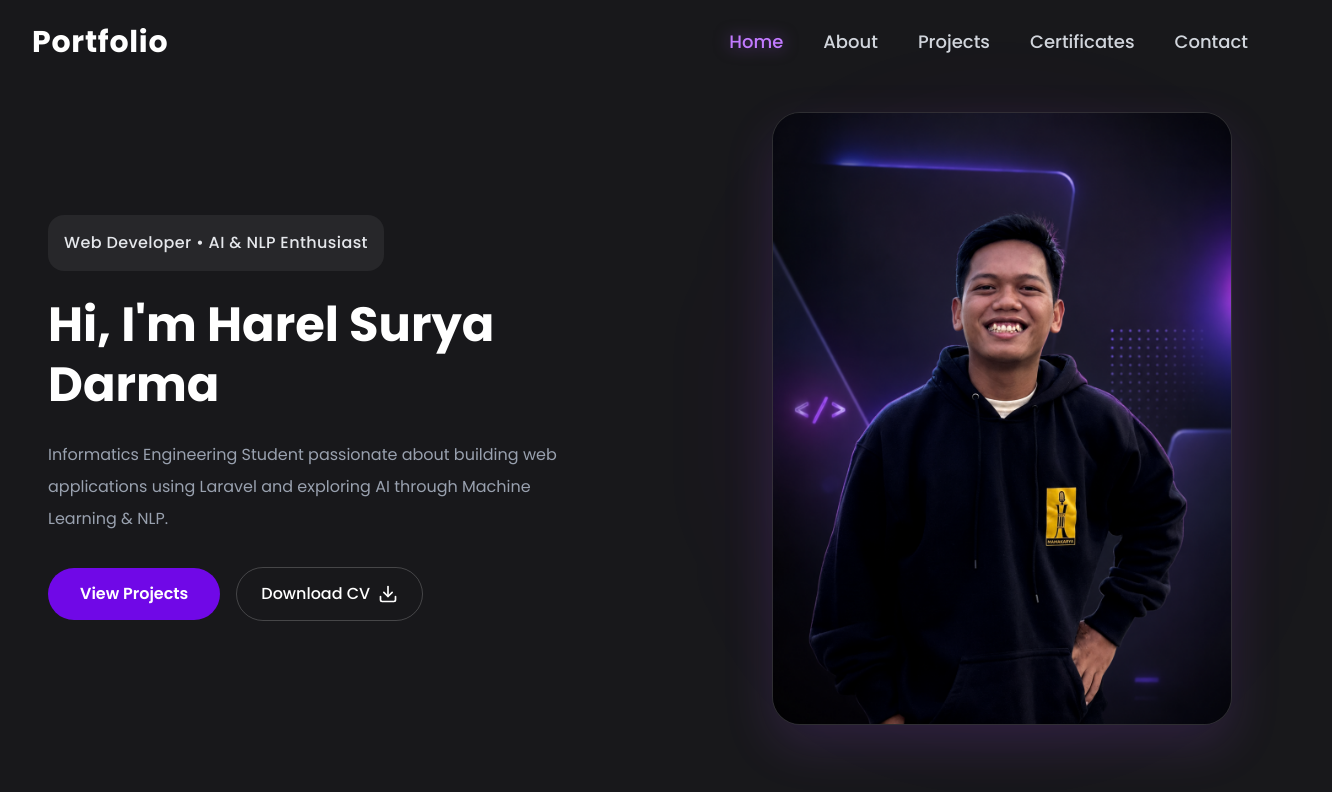
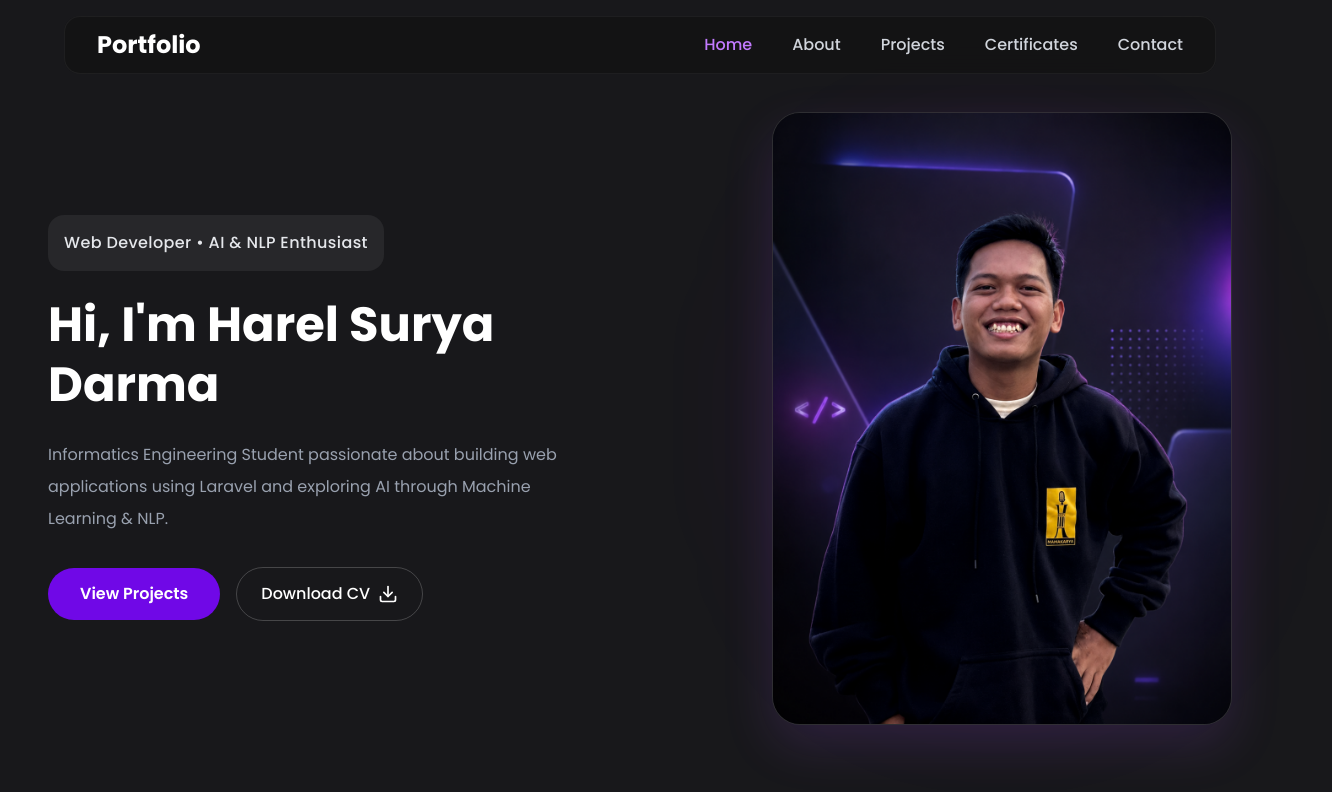
Before and after one commit to SuryaDarma4k/Portfolio, a React (Vite) app: page / in a window 1280 px wide. Shown: the top 792 px of the page, 1332 px wide, since content can reach past the window. Built offline with nearby package versions, Linux system fonts and the light colour scheme.

Commit message:
Update navbar section

```diff
--- a/src/components/Navbar.jsx
+++ b/src/components/Navbar.jsx
@@ -32,48 +32,48 @@ export const Navbar = () => {
             setActiveSection(current);
         };
 
+        handleScroll();
+
         window.addEventListener("scroll", handleScroll);
 
-        return () => {
-            window.removeEventListener("scroll", handleScroll);
-        };
+        return () => window.removeEventListener("scroll", handleScroll);
     }, []);
 
     const getLinkClass = (sectionName) => {
-        return `font-medium transition-all duration-300 ${
+        return `transition-all duration-300 font-medium ${
             activeSection === sectionName
-                ? "text-purple-400 drop-shadow-[0_0_8px_rgba(168,85,247,0.5)]"
+                ? "text-purple-400"
                 : "text-gray-300 hover:text-white"
         }`;
     };
 
     return (
-        <nav
-            className={`fixed top-0 left-0 w-full z-50 transition-all duration-300
-            ${
+        <>
+            <nav className="fixed top-4 left-1/2 -translate-x-1/2 z-50 w-[95%] max-w-6xl">
+                <div
+                    className={`rounded-2xl transition-all duration-300 ${
                         active
-                    ? "py-3 md:py-4 bg-[#121212]/90 backdrop-blur-md border-b border-white/10 shadow-[0_10px_30px_rgba(0,0,0,0.5)]"
-                    : "py-4 md:py-5 lg:py-6 bg-transparent"
+                            ? "bg-[#121212]/90 backdrop-blur-xl border border-white/10 shadow-xl"
+                            : "bg-[#121212]/60 backdrop-blur-xl border border-white/5"
                     }`}
                 >
-            <div className="max-w-7xl mx-auto px-4 sm:px-6 lg:px-8 flex items-center justify-between">
+                    <div className="flex items-center justify-between px-5 md:px-8 py-3">
 
                         {/* Logo */}
-                <div className="logo">
                         <a
                             href="#home"
-                        className="text-xl sm:text-2xl lg:text-3xl font-bold tracking-wide text-white"
+                            className="text-xl md:text-2xl font-bold text-white"
                         >
                             Portfolio
                         </a>
-                </div>
 
                         {/* Desktop Menu */}
-                <ul className="hidden md:flex items-center gap-6 lg:gap-10">
+                        <ul className="hidden md:flex items-center gap-8 lg:gap-10">
+
                             <li>
                                 <a
                                     href="#home"
-                            className={`text-base lg:text-lg ${getLinkClass("home")}`}
+                                    className={`text-base ${getLinkClass("home")}`}
                                 >
                                     Home
                                 </a>
@@ -82,7 +82,7 @@ export const Navbar = () => {
                             <li>
                                 <a
                                     href="#about"
-                            className={`text-base lg:text-lg ${getLinkClass("about")}`}
+                                    className={`text-base ${getLinkClass("about")}`}
                                 >
                                     About
                                 </a>
@@ -91,7 +91,7 @@ export const Navbar = () => {
                             <li>
                                 <a
                                     href="#projects"
-                            className={`text-base lg:text-lg ${getLinkClass("projects")}`}
+                                    className={`text-base ${getLinkClass("projects")}`}
                                 >
                                     Projects
                                 </a>
@@ -100,7 +100,9 @@ export const Navbar = () => {
                             <li>
                                 <a
                                     href="#certificate"
-                            className={`text-base lg:text-lg ${getLinkClass("certificate")}`}
+                                    className={`text-base ${getLinkClass(
+                                        "certificate"
+                                    )}`}
                                 >
                                     Certificates
                                 </a>
@@ -109,19 +111,18 @@ export const Navbar = () => {
                             <li>
                                 <a
                                     href="#contact"
-                            className={`text-base lg:text-lg ${getLinkClass("contact")}`}
+                                    className={`text-base ${getLinkClass("contact")}`}
                                 >
                                     Contact
                                 </a>
                             </li>
+
                         </ul>
 
-                {/* Hamburger */}
-                <div className="md:hidden">
+                        {/* Mobile Button */}
                         <button
                             onClick={() => setIsMenuOpen(!isMenuOpen)}
-                        className="flex items-center justify-center p-2 rounded-lg bg-white/5 border border-white/10 text-gray-300 hover:text-white transition-colors"
-                        aria-label="Toggle Menu"
+                            className="md:hidden text-white p-2 rounded-lg bg-white/5 border border-white/10"
                         >
                             {isMenuOpen ? (
                                 <svg
@@ -154,22 +155,22 @@ export const Navbar = () => {
                             )}
                         </button>
                     </div>
-            </div>
 
                     {/* Mobile Menu */}
                     <div
-                className={`md:hidden overflow-hidden transition-all duration-300 ease-in-out ${
-                    isMenuOpen ? "max-h-96 opacity-100" : "max-h-0 opacity-0"
+                        className={`md:hidden overflow-hidden transition-all duration-300 ${
+                            isMenuOpen
+                                ? "max-h-96 opacity-100"
+                                : "max-h-0 opacity-0"
                         }`}
                     >
-                <div className="bg-[#1A1A1A]/95 backdrop-blur-lg border-t border-white/10">
-                    <ul className="flex flex-col px-5 py-5 gap-4">
+                        <ul className="px-5 pb-5 flex flex-col gap-4">
 
                             <li>
                                 <a
                                     href="#home"
                                     onClick={() => setIsMenuOpen(false)}
-                                className={`block text-base ${getLinkClass("home")}`}
+                                    className={getLinkClass("home")}
                                 >
                                     Home
                                 </a>
@@ -179,7 +180,7 @@ export const Navbar = () => {
                                 <a
                                     href="#about"
                                     onClick={() => setIsMenuOpen(false)}
-                                className={`block text-base ${getLinkClass("about")}`}
+                                    className={getLinkClass("about")}
                                 >
                                     About
                                 </a>
@@ -189,7 +190,7 @@ export const Navbar = () => {
                                 <a
                                     href="#projects"
                                     onClick={() => setIsMenuOpen(false)}
-                                className={`block text-base ${getLinkClass("projects")}`}
+                                    className={getLinkClass("projects")}
                                 >
                                     Projects
                                 </a>
@@ -199,7 +200,7 @@ export const Navbar = () => {
                                 <a
                                     href="#certificate"
                                     onClick={() => setIsMenuOpen(false)}
-                                className={`block text-base ${getLinkClass("certificate")}`}
+                                    className={getLinkClass("certificate")}
                                 >
                                     Certificates
                                 </a>
@@ -209,7 +210,7 @@ export const Navbar = () => {
                                 <a
                                     href="#contact"
                                     onClick={() => setIsMenuOpen(false)}
-                                className={`block text-base ${getLinkClass("contact")}`}
+                                    className={getLinkClass("contact")}
                                 >
                                     Contact
                                 </a>
@@ -219,5 +220,6 @@ export const Navbar = () => {
                     </div>
                 </div>
             </nav>
+        </>
     );
 };
```
Lines whose indentation alone changed are shown as unchanged.
